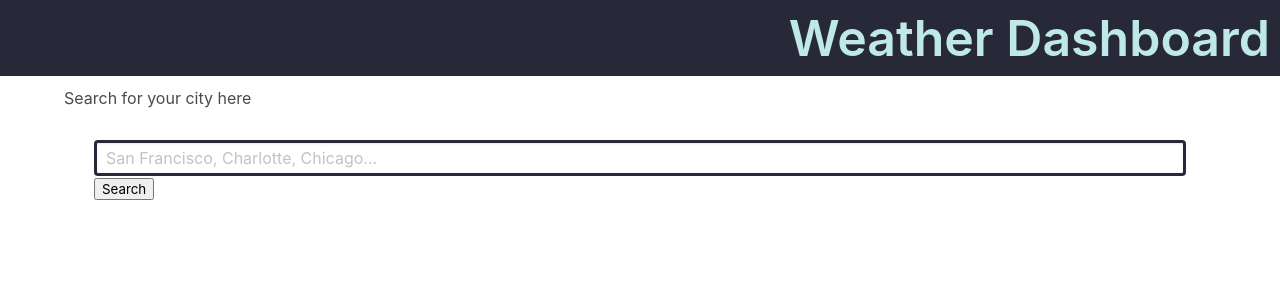
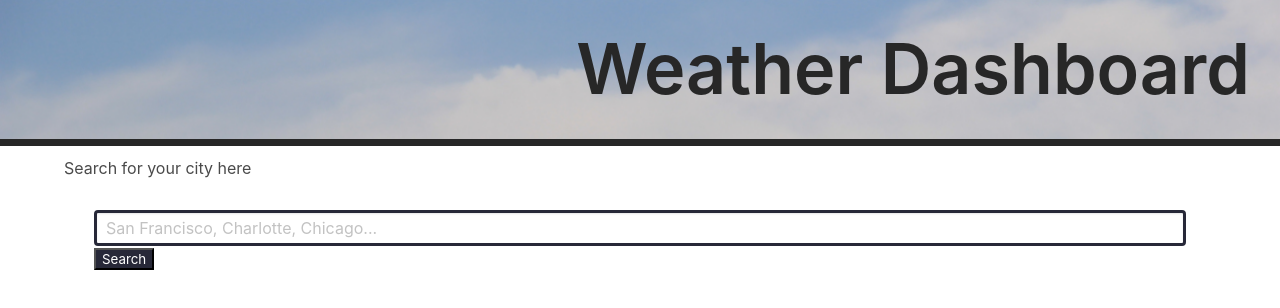
Before and after one commit to javierturner/weatherdashboard, a plain HTML site: page index.html in a window 1280 px wide. Drawn offline with nearby package versions, Linux system fonts and the light colour scheme.

Commit message:
finished css

```diff
--- a/assets/styles.css
+++ b/assets/styles.css
@@ -1,12 +1,16 @@
 .title {
-    font-size: 50px;
+    background-image: url(images/air-atmosphere-beautiful-blue-531972.jpg);
+    background-position: center center;
+    background-attachment: fixed;
+    background-size: cover;
+    font-size: 70px;
     text-align: right;
-    color: #BEE9E8;
-    background-color: #272838;
-    padding: 10px;
+    color: #272727;
+    /* background-color: #272838; */
+    padding: 30px;
     margin-bottom: 10px;
+    border-bottom: 7px solid #272727;
 }
-
 
 .showInfo {
     margin: auto;
@@ -23,8 +27,12 @@
 }
 
 #currentCity {
-    background-color: #BEE9E8;
+    /* background-color: rgb(185, 185, 185); */
     color: #272838;
+    background-image: url(images/air-atmosphere-beautiful-blue-531972.jpg);
+    background-position: center center;
+    background-attachment: fixed;
+    background-size: cover;
 }
 
 h1 {
@@ -32,7 +40,8 @@ h1 {
     font-weight: bold;
 }
 
-/* button {
+button {
     background-color: #272838;
+    color: white;
     border: round;
-} */
+}
--- a/index.html
+++ b/index.html
@@ -27,7 +27,7 @@
                     <input class="input" type="text" placeholder="San Francisco, Charlotte, Chicago..."
                         id="citySearched">
                 </div>
-                <button id="submitButton" class="border-round">Search</button>
+                <button id="submitButton">Search</button>
 
             </div>
         </div>
@@ -35,7 +35,7 @@
     <br>
     <div id="currentCity" class="container">
         <div class="jumbotron jumbotron-fluid">
-            <div class="showInfo" id="cityInfo">
+            <div class="rounded-pill showInfo" id="cityInfo">
             </div>
         </div>
     </div>
```
Also changed, not shown: assets/images/air-atmosphere-beautiful-blue-531972.jpg (added).
